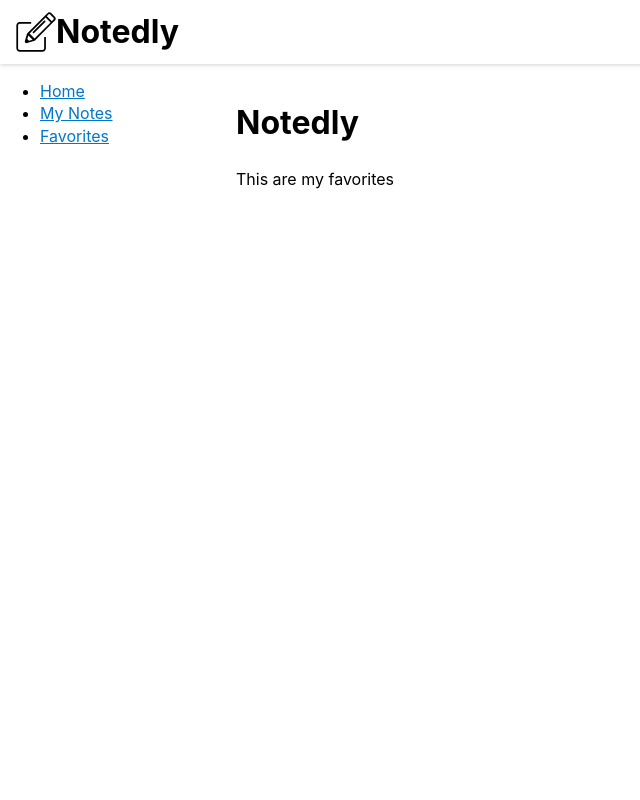
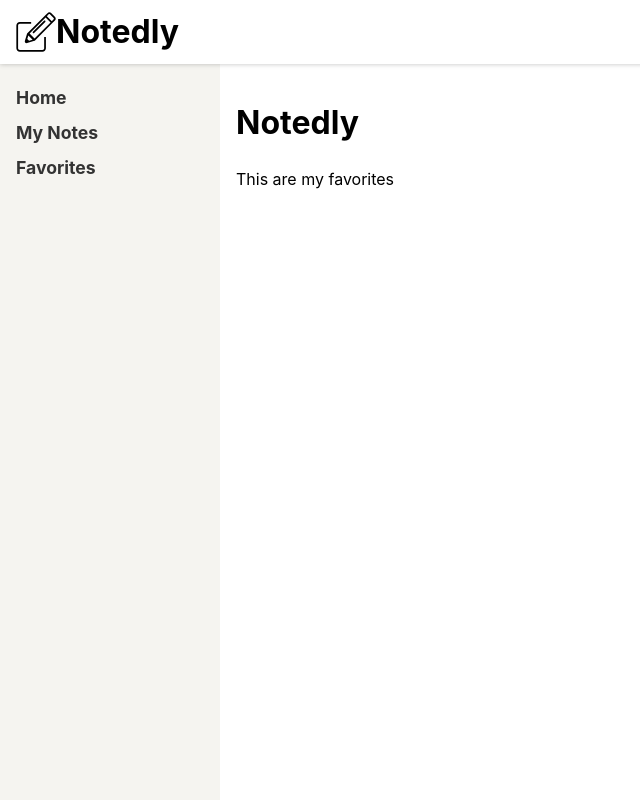
Before and after one commit to Eliezer-Barbosa/notedly-app-web, a React (Create React App) app: page /favorites in a window 1280 px wide. Shown: the whole page, without its empty margins (0-640 px from the left). Built offline with nearby package versions, Linux system fonts and the light colour scheme.

Commit message:
component styles - navigation.js

```diff
--- a/src/components/Navigation.js
+++ b/src/components/Navigation.js
@@ -1,9 +1,46 @@
 import { Link } from "react-router-dom";
+import styled from "styled-components";
+
+const Nav = styled.nav`
+  padding: 1em;
+  background: #f5f4f0;
+  @media (max-width: 700px) {
+    padding-top: 64px;
+  }
+  @media (min-width: 700px) {
+    position: fixed;
+    width: 220px;
+    height: calc(100% - 64px);
+    overflow-y: scroll;
+  }
+`;
+
+const NavList = styled.ul`
+  margin: 0;
+  padding: 0;
+  list-style: none;
+  line-height: 2;
+  /* We can nest styles in styled-components */
+  /* The following styles will apply to links within the NavList component */
+  a {
+    text-decoration: none;
+    font-weight: bold;
+    font-size: 1.1em;
+    color: #333;
+  }
+  a:visited {
+    color: #333;
+  }
+  a:hover,
+  a:focus {
+    color: #0077cc;
+  }
+`;
 
 const Navigation = () => {
   return (
-    <nav>
-      <ul>
+    <Nav>
+      <NavList>
         <li>
           <Link to="/">Home</Link>
         </li>
@@ -13,8 +50,8 @@ const Navigation = () => {
         <li>
           <Link to="/favorites">Favorites</Link>
         </li>
-      </ul>
-    </nav>
+      </NavList>
+    </Nav>
   );
 };
 
```
